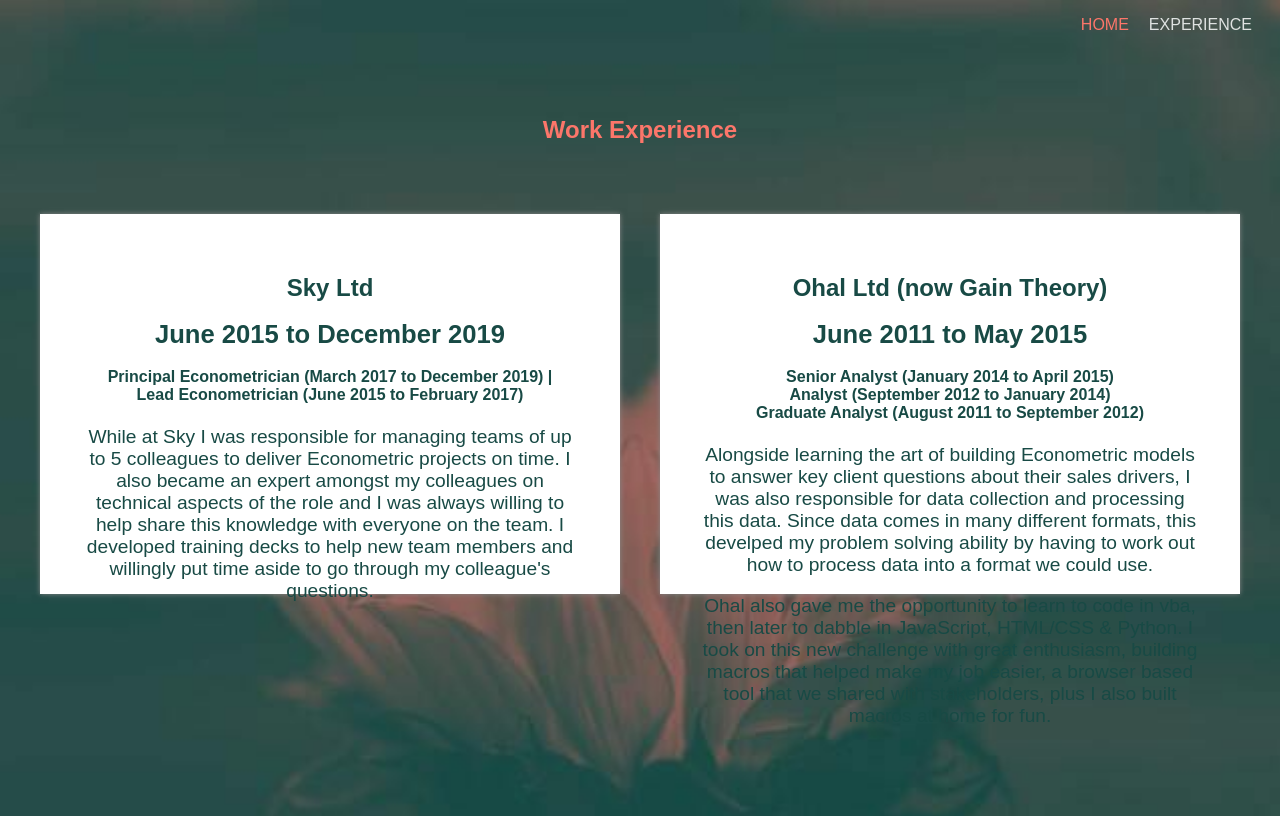
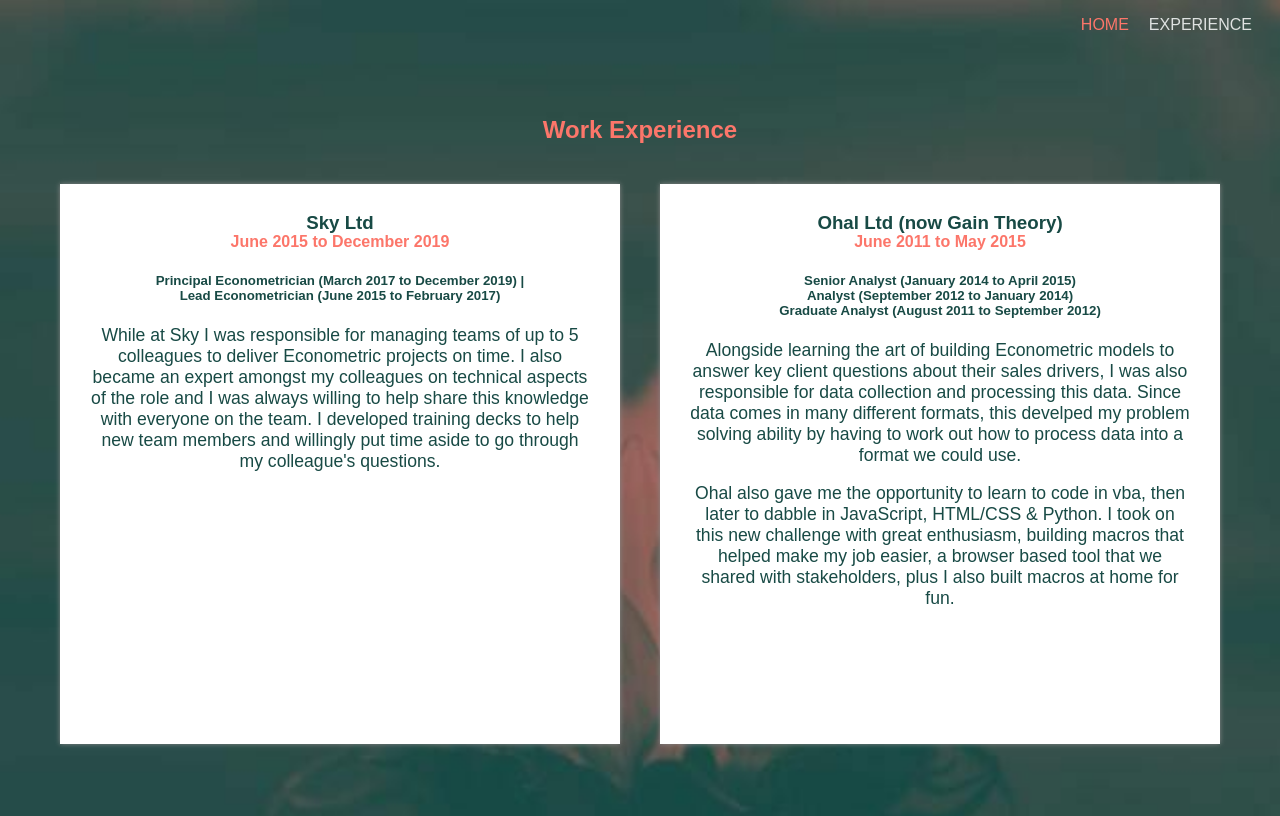
Before and after one commit to KG700/portfolio, a React (Create React App) app: page /work-experience in a window 1280 px wide. Built offline with nearby package versions, Linux system fonts and the light colour scheme.

Commit message:
Styled Work Experience content a little bit

```diff
--- a/src/components/Card/Card.module.css
+++ b/src/components/Card/Card.module.css
@@ -1,12 +1,12 @@
 .Card {
   width: 500px;
-  height: 300px;
+  height: 500px;
   /* background-color: #dfe2e1; */
   color: #184A45;
   background-color: white;
   box-shadow: 0px 0px 5px 0px #888;
   /* opacity: 70%; */
-  padding: 40px;
-  margin: 50px 20px 20px 20px;
+  padding: 30px;
+  margin: 20px 20px 20px 20px;
   /* border: 1px solid #FC766A; */
 }
--- a/src/containers/pages/Home/Home.js
+++ b/src/containers/pages/Home/Home.js
@@ -8,7 +8,7 @@
       <div className={classes.Home}>
         <div className={classes.Container}>
           <h1>Karla Gardiner</h1>
-          <h3>Econometrician turned Computer Scientist</h3>
+          <h2>Econometrician turned Computer Scientist</h2>
           <Card>
             <p>After 8 years as an Econometrician I'm taking the leap into Software Development.
               I'm excited about turning my hobby into my career, and the endless potential to learn in this fast-changing industry.</p>
--- a/src/containers/pages/WorkExperience/WorkExperience.js
+++ b/src/containers/pages/WorkExperience/WorkExperience.js
@@ -9,17 +9,17 @@
       <h2>Work Experience</h2>
       <div className={classes.Container}>
         <Card>
-          <h2>Sky Ltd</h2>
-          <h3>June 2015 to December 2019</h3>
-          <h4> Principal Econometrician (March 2017 to December 2019) | <br /> Lead Econometrician (June 2015 to February 2017)</h4>
+          <h3>Sky Ltd</h3>
+          <h4>June 2015 to December 2019</h4>
+          <h5> Principal Econometrician (March 2017 to December 2019) | <br /> Lead Econometrician (June 2015 to February 2017)</h5>
           <p>
             While at Sky I was responsible for managing teams of up to 5 colleagues to deliver Econometric projects on time. I also became an expert amongst my colleagues on technical aspects of the role and I was always willing to help share this knowledge with everyone on the team. I developed training decks to help new team members and willingly put time aside to go through my colleague's questions.
           </p>
         </Card>
         <Card>
-          <h2>Ohal Ltd (now Gain Theory)</h2>
-          <h3>June 2011 to May 2015</h3>
-          <h4> Senior Analyst (January 2014 to April 2015) <br /> Analyst (September 2012 to January 2014) <br /> Graduate Analyst (August 2011 to September 2012)</h4>
+          <h3>Ohal Ltd (now Gain Theory)</h3>
+          <h4>June 2011 to May 2015</h4>
+          <h5> Senior Analyst (January 2014 to April 2015) <br /> Analyst (September 2012 to January 2014) <br /> Graduate Analyst (August 2011 to September 2012)</h5>
           <p>
             Alongside learning the art of building Econometric models to answer key client questions about their sales drivers, I was also responsible for data collection and processing this data. Since data comes in many different formats, this develped my problem solving ability by having to work out how to process data into a format we could use.
           </p>
--- a/src/index.css
+++ b/src/index.css
@@ -23,13 +23,18 @@
 }
 
 h3 {
-  font-size: 160%;
+  /* font-size: 160%; */
   margin: 0;
   line-height: 1;
 }
 
+h4 {
+  color: #FC766A;
+  margin: 0;
+}
+
 p {
-  font-size: 120%;
+  font-size: 110%;
   /* color: #184A45; */
 }
 
```
